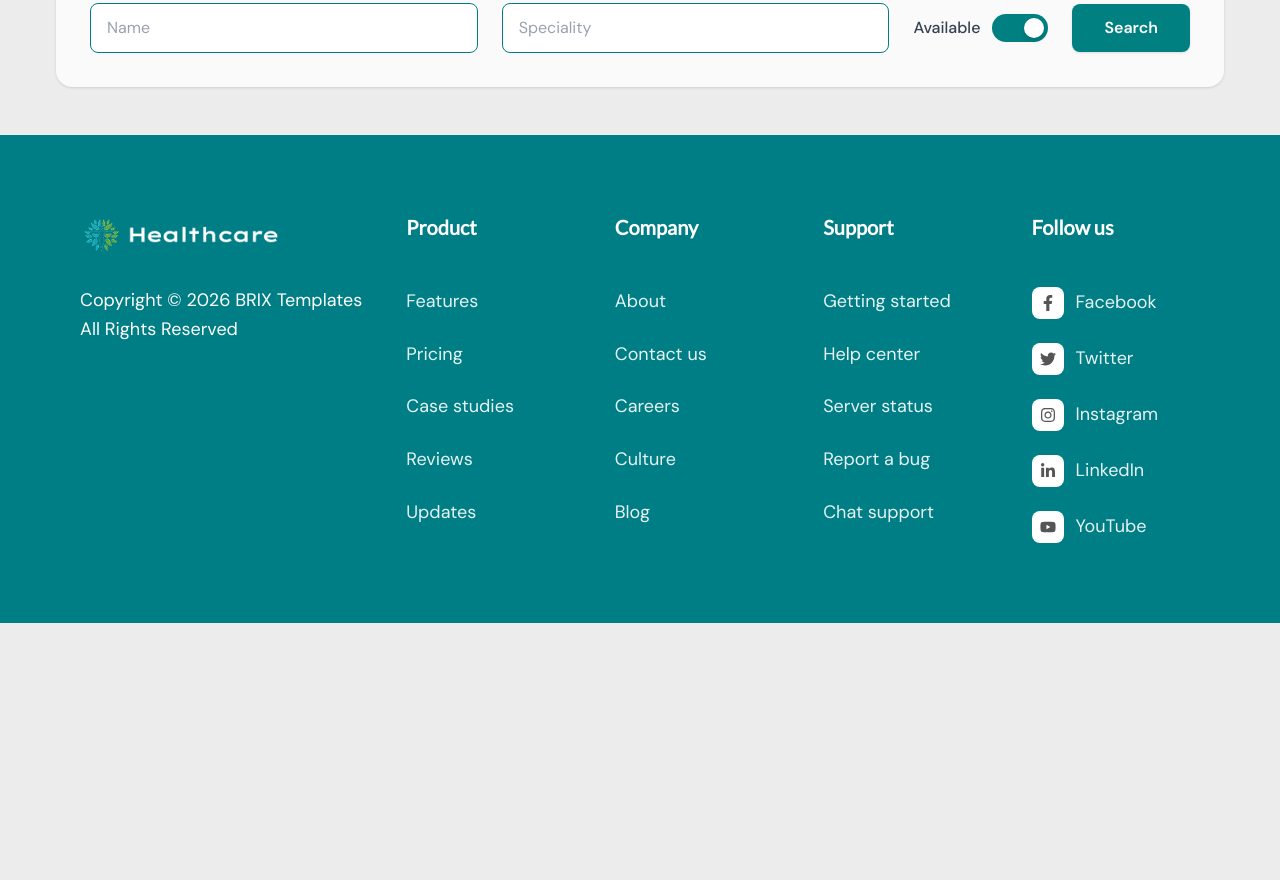
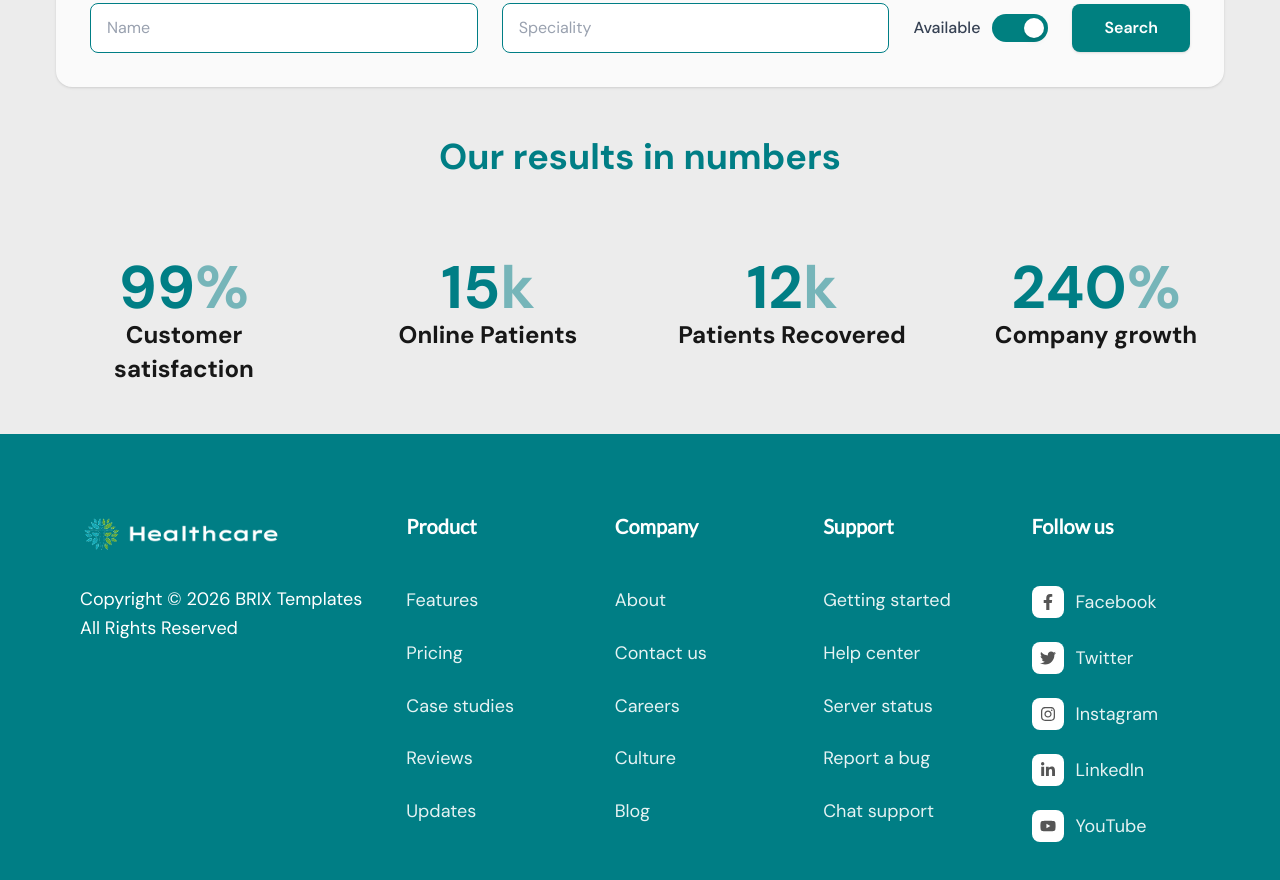
Before and after one commit to owaisnadeem18/mern-doctor-appointment, a Next.js app in the folder frontend/: page / in a window 1280 px wide. Shown: the part 860-1740 px from the top of the page. Before the commit the page ends 1483 px from the top, so only its background shows below. Built offline with nearby package versions, Linux system fonts and the light colour scheme; a web font is replaced by a local one.

Commit message:
results in numbers component

```diff
--- a/frontend/src/app/(landing)/page.js
+++ b/frontend/src/app/(landing)/page.js
@@ -1,5 +1,6 @@
 import FindDoctor from '@/components/FindDoctor'
 import HeroSection from '@/components/HeroSection'
+import ResultsInNumbers from '@/components/ResultsInNumbers'
 import React from 'react'
 
 const page = () => {
@@ -7,6 +8,7 @@ const page = () => {
     <div className="min-h-[calc(100vh-80px)] page-container flex flex-col gap-12 py-12"  >
       <HeroSection/>
       <FindDoctor/>
+      <ResultsInNumbers/>
     </div>
   )
 }
--- a/frontend/src/app/globals.css
+++ b/frontend/src/app/globals.css
@@ -6,6 +6,7 @@
 
   /* Brand colors */
   --brand-teal: #007e85;
+  --brand-light-teal: #76b5b9;
   --brand-dark: #333333;
   --brand-muted: #000000B2;
   --brand-light-green: #6EAB36;
@@ -18,7 +19,8 @@
 
   --text-h1: 32px;
   --text-h2: 28px;
-  --text-h3: 18px;
+  --text-h3: 22px;
+  --text-h4: 18px;
   --text-body: 16px;
   --text-small: 14px;
   --text-paragraph: 18px;
@@ -29,7 +31,8 @@
   :root {
     --text-h1: 36px;
     --text-h2: 24px;
-    --text-h3: 20px;
+    --text-h3: 22px;
+    --text-h4: 20px;
     --text-body: 18px;
     --text-small: 14px;
     --text-paragraph: 20px;
@@ -41,7 +44,8 @@
   :root {
     --text-h1: 40px;
     --text-h2: 36px;
-    --text-h3: 20px;
+    --text-h3: 24px;
+    --text-h4: 20px;
     --text-body: 18px;
     --text-small: 14px;
     --text-paragraph: 20px;
@@ -66,6 +70,7 @@
   --color-brand-blue: var(--brand-blue);
   --color-brand-offwhite: var(--brand-off-white);
   --color-brand-teal: var(--brand-teal);
+  --color-brand-light-teal: var(--brand-light-teal);
   --color-gray-footer: var(--brand-gray);
 }
 
@@ -131,6 +136,13 @@
 
 @utility text-h3 {
   font-size: var(--text-h3);
+  line-height: 34px;
+}
+
+
+
+@utility text-h4 {
+  font-size: var(--text-h4);
   font-weight: 700;
   line-height: 1.2;
 }
--- /dev/null
+++ b/frontend/src/components/ResultsInNumbers.jsx
@@ -0,0 +1,48 @@
+import React from 'react';
+
+const ResultsInNumbers = () => {
+  // Statics data array taake code clean aur maintainable rahe
+  const stats = [
+    { value: "99", symbol: "%", label: "Customer satisfaction" },
+    { value: "15", symbol: "k", label: "Online Patients" },
+    { value: "12", symbol: "k", label: "Patients Recovered" },
+    { value: "240", symbol: "%", label: "Company growth" },
+  ];
+
+  return (
+    <div className="flex flex-col gap-20 text-center select-none">
+
+      {/* Section Heading */}
+      <h2 className="text-h2 font-bold text-brand-teal">
+        Our results in numbers
+      </h2>
+
+      {/* Grid Layout for Stats */}
+      <div className="grid grid-cols-2 md:grid-cols-4 gap-8 md:gap-6 lg:gap-12 items-start justify-start">
+        {stats.map((stat, index) => (
+          <div key={index} className="flex flex-col items-center justify-center">
+
+            {/* Number and Symbol Container */}
+            <div className="text-4xl md:text-5xl lg:text-6xl font-bold flex items-baseline justify-center">
+              <span className="text-brand-teal">
+                {stat.value}
+              </span>
+              <span className="text-brand-light-teal">
+                {stat.symbol}
+              </span>
+            </div>
+
+            {/* Label text */}
+            <p className="text-h3 text-brand-dark font-bold">
+              {stat.label}
+            </p>
+
+          </div>
+        ))}
+      </div>
+
+    </div>
+  );
+};
+
+export default ResultsInNumbers;
--- a/frontend/src/components/shared/Footer.jsx
+++ b/frontend/src/components/shared/Footer.jsx
@@ -50,7 +50,7 @@ const socialLinks = [
 const FooterColumn = ({ title, links }) => {
   return (
     <nav aria-label={title} className="flex flex-col gap-6 sm:gap-12">
-      <h3 className="text-h3 font-bold font-secondary">{title}</h3>
+      <h3 className="text-h4 font-bold font-secondary">{title}</h3>
 
       <ul className="flex flex-col gap-4 sm:gap-6 text-body">
         {links.map((link) => (
@@ -71,7 +71,7 @@ const FooterColumn = ({ title, links }) => {
 const SocialLinks = () => {
   return (
     <div className="flex flex-col gap-6 sm:gap-12">
-      <h3 className="text-h3 font-bold font-secondary">Follow us</h3>
+      <h3 className="text-h4 font-bold font-secondary">Follow us</h3>
 
       <ul className="flex flex-col gap-4 sm:gap-6 ">
         {socialLinks.map((social) => (
```
